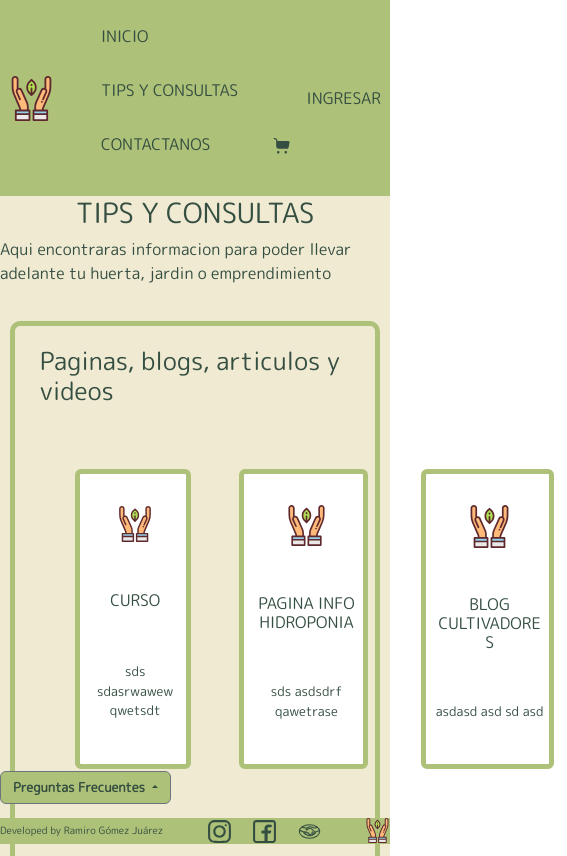
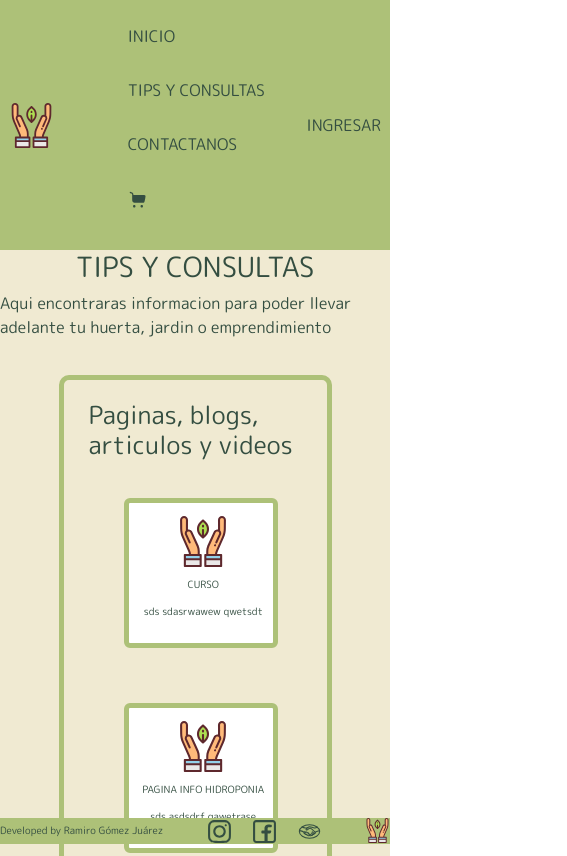
Before and after one commit to RGRamiroGomez/JARDINCENTRAL-RAMIROGOMEZ, a plain HTML site: page pages/info.html in a window 390 px wide. Shown: the top 856 px of the page, 567 px wide, since content can reach past the window. Drawn offline with nearby package versions, Linux system fonts and the light colour scheme.

Commit message:
responsive

```diff
--- a/css/styles.css
+++ b/css/styles.css
@@ -281,3 +281,52 @@ body .btn-group button:active{
     color:#ADC178;
     font-weight: 900;
 }
+
+@media only screen and (max-width: 600px) {
+    header{
+        width: auto;
+        position: relative;
+        top: 0;
+    }
+    .menu{
+        flex-direction: column;
+    }
+    .index{
+        grid-template-columns: 100%;
+        grid-template-areas:
+        "titulo"
+        "img"
+        "slide"
+        "p"
+        ;
+        row-gap: 5px;
+    }
+    .informes {
+        width: 70%;
+    }
+    .informes .cards{
+        grid-template-columns: 1fr ;
+        grid-template-rows: repeat(6,200px);
+    }
+    .cards .card{
+        width: 80%;
+        height: 150px;
+        font-size: xx-small;
+    }
+    .cards a {
+        margin-top: 15px;
+        margin-bottom: 15px;
+    }
+    .cards .card .img {
+        width: 25px;
+    }
+    .card h3 {
+        font-size: x-small;
+    }
+    .card p {
+        font-size: x-small;
+    }
+    body .btn-group{
+        display: none;
+    }
+}
```
